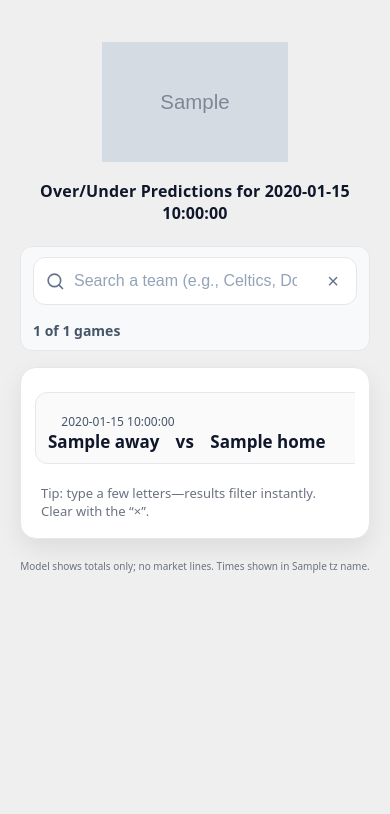
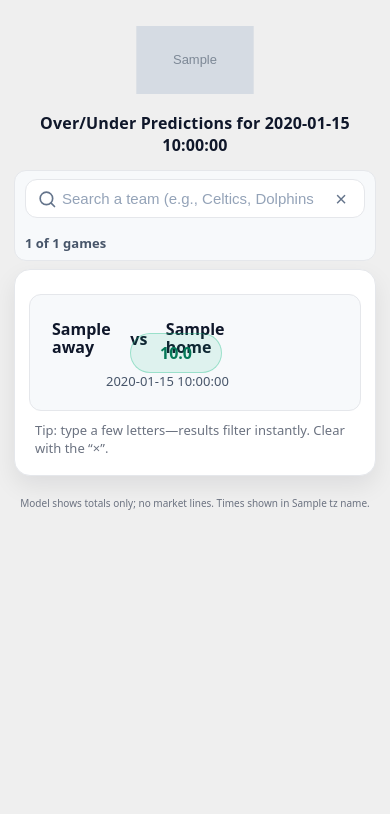
Before and after one commit to vzjavi/bzbetzpredictor, a Flask app: template templates/index.html in a window 390 px wide. Shown: the top 814 px of the page. After the commit the page ends 510 px from the top, so only its background shows below. Run offline with Flask 3, Linux system fonts and the light colour scheme; the template is opened without the code that fills it: most values are stand-ins (such as "Sample title", 1, 10 or a date in 2020); grey boxes marked "Sample" are stand-in pictures.

Commit message:
mobile view changes v4

```diff
--- a/static/styles.css
+++ b/static/styles.css
@@ -250,3 +250,68 @@
   .logo{ width: 38px !important; height: 38px !important; padding: 4px; border-radius: 8px; }
   .vs{ margin: 0 6px; }
 }
+/* ===== Mobile ultra-compact layout (≤ 480px) ===== */
+@media (max-width: 480px){
+
+  /* Tighten top area */
+  .page-wrap{ margin: 16px auto; padding: 0 14px; }
+  .site-header{ gap: 6px; margin-bottom: 8px; }
+  .site-header .brand-img{ height: 88px !important; }
+  .brand-sub{ font-size: 16px; font-weight: 800; }
+
+  .controls{ padding: 8px 10px; border-radius: 12px; }
+  .search input{ padding: 10px 36px; font-size: 15px; }
+  .results-count{ font-size: 13px; }
+
+  /* Table -> two-column card list (teams | total) */
+  .table-wrap{ overflow: visible; }
+  table{ min-width: 0; font-size: 16px; }
+  thead{ display:none; }                     /* hide header on phones */
+
+  tbody tr{
+    display: grid;
+    grid-template-columns: 1fr auto;        /* left = matchup, right = pill */
+    align-items: center;
+    gap: 6px;
+    background: #fff;
+  }
+
+  /* Kill the League column to save space */
+  .th-sport, .cell.sport{ display:none; }
+
+  /* Reorder cells: matchup first, pill second, time below */
+  tbody tr > .cell:nth-child(3){             /* matchup cell */
+    order: 1; grid-column: 1 / 2;
+    text-align: left;
+    padding: 12px 10px 4px 10px;
+  }
+  .cell.total{
+    order: 2; grid-column: 2 / 3;
+    text-align: right;
+    padding: 8px 10px;
+  }
+  .cell.time{
+    order: 3; grid-column: 1 / 2;
+    color: var(--text-dim);
+    font-size: 13px;
+    padding: 0 10px 10px 64px;               /* lines up under logos */
+    border: 0;
+  }
+
+  /* Compact matchup visuals */
+  .matchup-flex{ justify-content: flex-start; gap: 12px; }
+  .logo{ width: 40px !important; height: 40px !important; border-radius: 10px; }
+  .team{ font-weight: 800; font-size: 16px; line-height: 1.1; }
+  .vs{ margin: 0 6px; font-weight: 800; }
+
+  /* Pill stays aligned and smaller on phones */
+  .pill{
+    display: inline-flex; align-items: center; justify-content: center;
+    min-width: 72px; padding: 8px 12px; font-size: 16px;
+    margin-left: 8px;
+  }
+
+  /* Row cosmetics */
+  tbody tr:nth-child(odd){ background:#f7f9fb; }
+  tbody tr:hover{ background:#f1f5f9; }
+}
```
